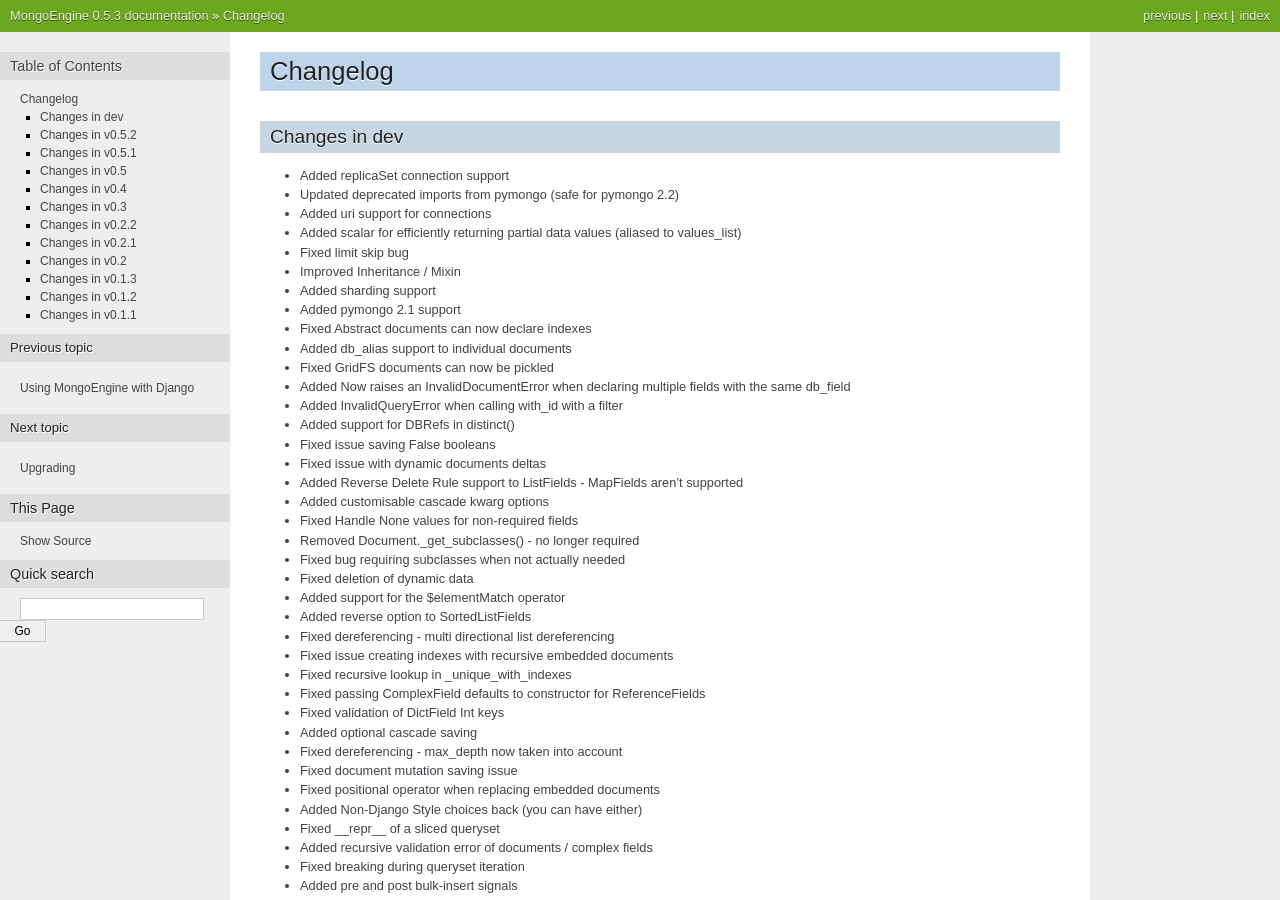
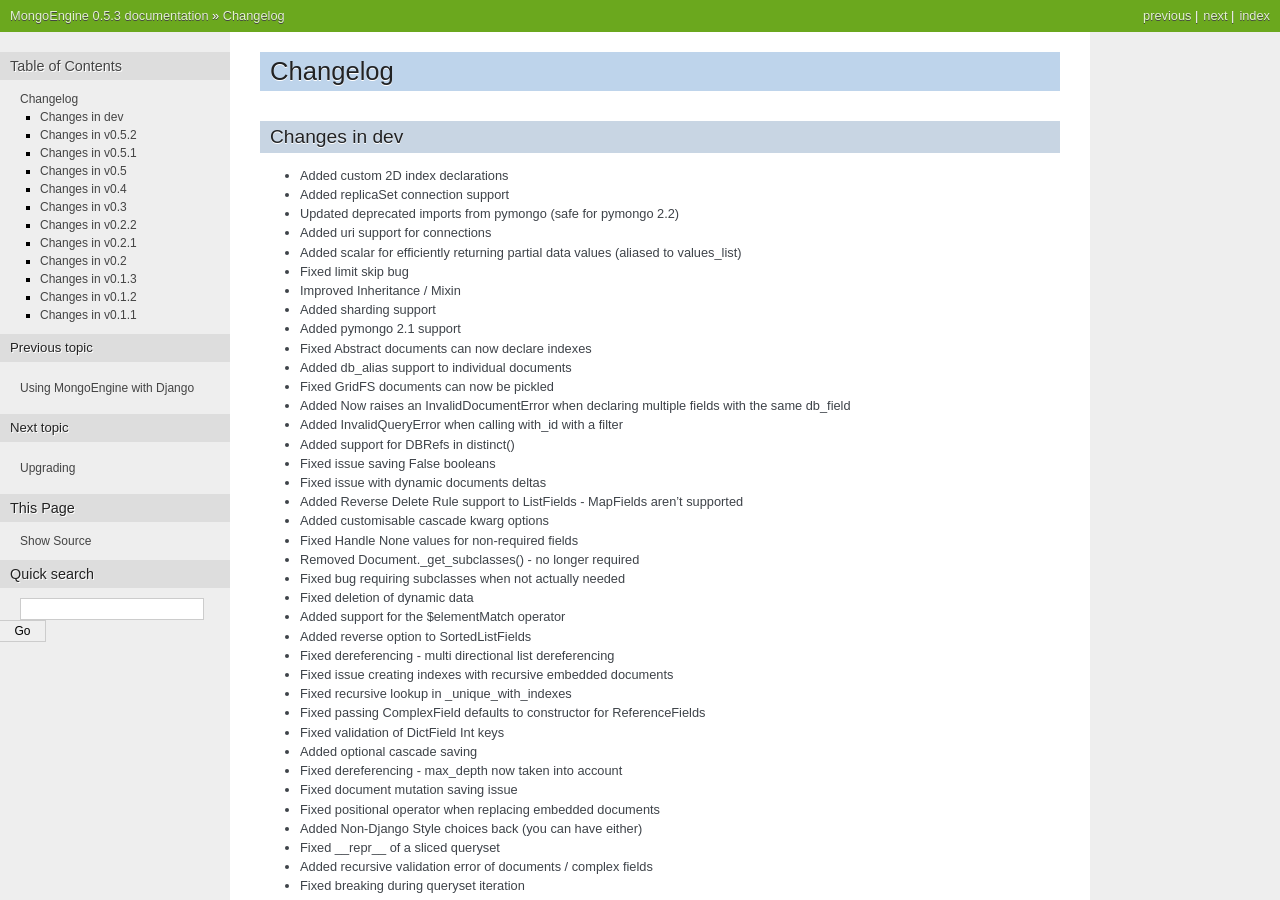
Before and after one commit to MongoEngine/mongoengine, a Sphinx documentation site: the page built from docs/changelog.rst, in a window 1280 px wide and 900 px high. Built offline with Sphinx 7.4.7, drawn with Linux system fonts in a browser that asks for light colours.

Commit message:
Update Authors and changelist

```diff
--- a/docs/changelog.rst
+++ b/docs/changelog.rst
@@ -5,6 +5,7 @@ Changelog
 Changes in dev
 ==============
 
+- Added custom 2D index declarations
 - Added replicaSet connection support
 - Updated deprecated imports from pymongo (safe for pymongo 2.2)
 - Added uri support for connections
```
Also changed, not shown: 1 other file.
